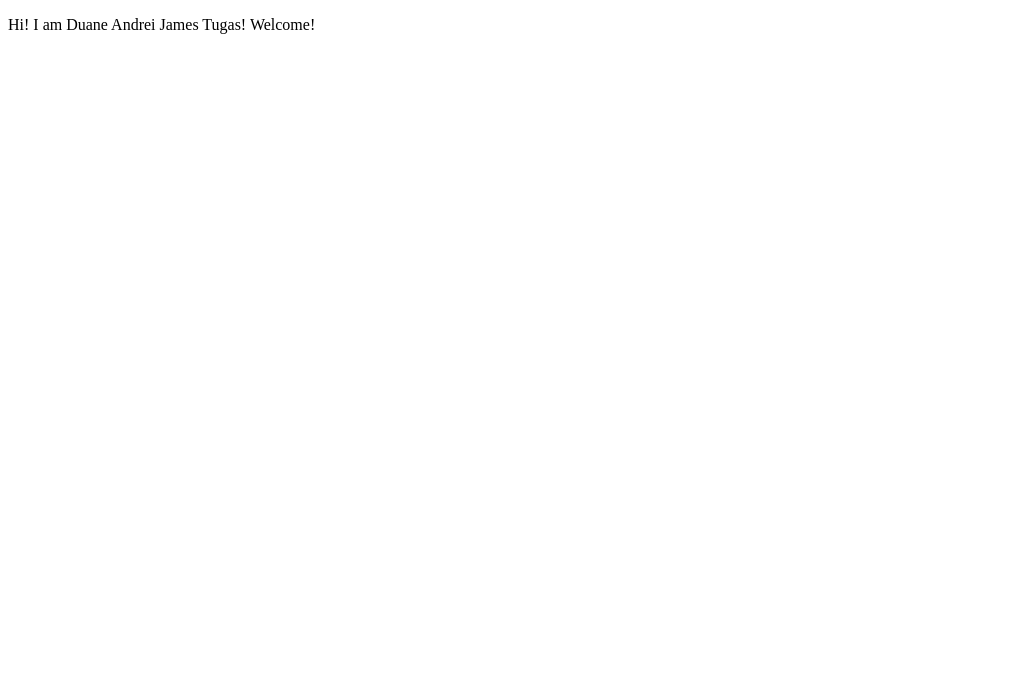
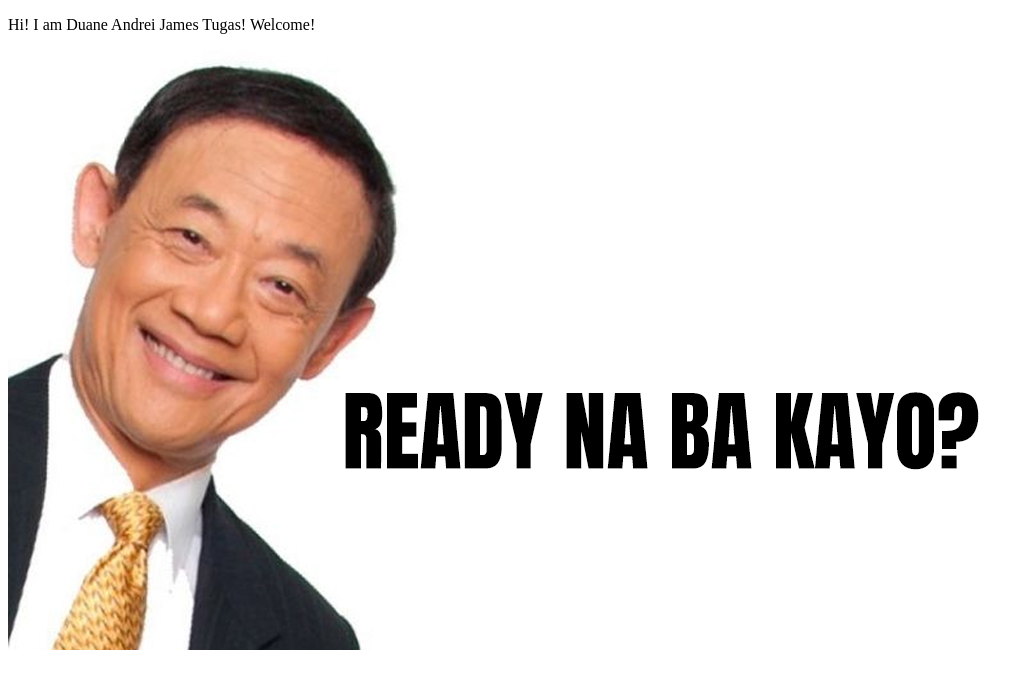
Before and after one commit to dajhtugas/Tugas_Sandbox, a plain HTML site: page index.html in a window 1280 px wide. Shown: the whole page, without its empty margins (0-1034 px from the left). Drawn offline with Linux system fonts and the light colour scheme.

Commit message:
updated with photo

```diff
--- a/index.html
+++ b/index.html
@@ -4,5 +4,6 @@
         <p>
             Hi! I am Duane Andrei James Tugas! Welcome!
         </p>
+        <img src="jmc.jpg" >
     </body>
 </html>
```
